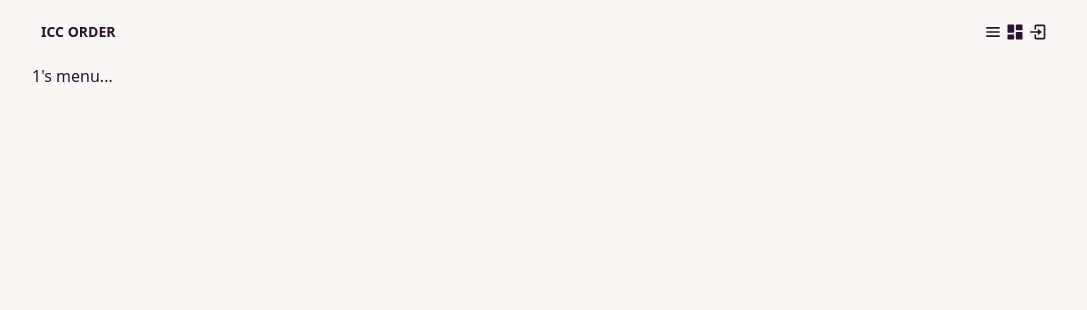
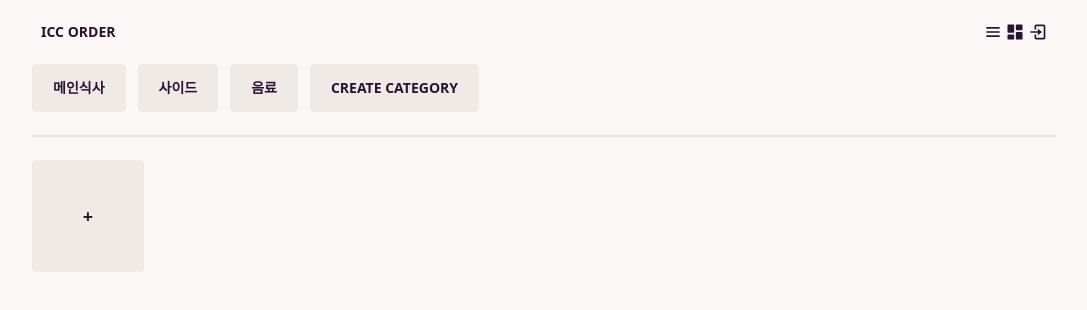
Before and after one commit to LikeCuteCat/lcc-order-frontend, a Next.js app: page /dashboard/1/menu in a window 1280 px wide. Shown: the top 310 px of the page, without its empty margins (96-1183 px from the left). Built offline with nearby package versions, Linux system fonts and the light colour scheme.

Commit message:
add: recoil setting.

```diff
--- a/package.json
+++ b/package.json
@@ -17,7 +17,8 @@
     "react": "18.2.0",
     "react-dom": "18.2.0",
     "react-icons": "^4.11.0",
-    "react-query": "^3.39.3"
+    "react-query": "^3.39.3",
+    "recoil": "^0.7.7"
   },
   "devDependencies": {
     "@babel/core": "^7.23.2",
--- a/src/components/customizedUI/MenuButton.tsx
+++ b/src/components/customizedUI/MenuButton.tsx
@@ -27,13 +27,18 @@ const MenuButton: FC<Props> = ({ userId }) => {
           <div className="text-3xl text-center">ICC ORDER</div>
           <div className="divider" />
           <li>
+            <Link href={basePath}>
+              <a>가게 대시보드</a>
+            </Link>
+          </li>
+          <li>
             <Link href={`${basePath}/profile`}>
-              <a>Profile</a>
+              <a>가게 프로필</a>
             </Link>
           </li>
           <li>
             <Link href={`${basePath}/menu`}>
-              <a>Menu Setting</a>
+              <a>매뉴판 꾸미기</a>
             </Link>
           </li>
         </ul>
--- a/src/components/layout/AppLayout.tsx
+++ b/src/components/layout/AppLayout.tsx
@@ -1,6 +1,7 @@
 import React, { FC, ReactNode } from 'react';
 import Link from 'next/link';
 import { BiLogIn, BiSolidDashboard } from 'react-icons/bi';
+import { useRouter } from 'next/router';
 
 import MenuButton from '../customizedUI/MenuButton';
 
@@ -9,6 +10,8 @@ type Props = {
 };
 
 const AppLayout: FC<Props> = ({ children }) => {
+  const router = useRouter();
+  const inDashbordPage = router.pathname.includes('dashboard');
   return (
     <div className="container mx-auto max-w-screen-lg">
       <div className="navbar bg-base-100 size-lg flex justify-between">
@@ -16,7 +19,7 @@ const AppLayout: FC<Props> = ({ children }) => {
           <a className="btn btn-ghost normal-case hover:bg-transparent">ICC ORDER</a>
         </Link>
         <div>
-          <MenuButton userId="1" />
+          {inDashbordPage && <MenuButton userId="1" />}
           <Link href="/dashboard/1">
             <a className="btn btn-ghost normal-case text-xl hover:bg-transparent">
               <BiSolidDashboard />
--- /dev/null
+++ b/src/components/menu/CategoryButton.tsx
@@ -0,0 +1,19 @@
+import React, { FC } from 'react';
+
+type Props = {
+  data: { id: number; name: string };
+};
+
+const CategoryButton: FC<Props> = ({ data }) => {
+  const onClick = () => {
+    //fetching the menu
+    console.log('clicked for', data.name);
+  };
+  return (
+    <button className="btn w-max px-5 mr-3" onClick={onClick}>
+      {data.name}
+    </button>
+  );
+};
+
+export default CategoryButton;
--- /dev/null
+++ b/src/components/recoil/index.tsx
@@ -0,0 +1,21 @@
+import { atom } from 'recoil';
+
+export const userState = atom({
+  key: 'userState',
+  default: null,
+});
+
+export const categoriesState = atom({
+  key: 'categoriesState',
+  default: [],
+});
+
+export const menusState = atom({
+  key: 'menusState',
+  default: [],
+});
+
+export const seatState = atom({
+  key: 'seatState',
+  default: [],
+});
--- a/src/pages/_app.tsx
+++ b/src/pages/_app.tsx
@@ -1,11 +1,12 @@
-import '../../styles/globals.css'
-import React, {useRef} from 'react'
-import type { AppProps } from 'next/app'
-import { NextWebVitalsMetric } from "next/app";
-import { QueryClient, QueryClientProvider, Hydrate } from "react-query";
-import { DehydratedState } from "react-query/hydration";
-import { ReactQueryDevtools } from "react-query/devtools";
-import Head from 'next/head'
+import '../../styles/globals.css';
+import React, { useRef } from 'react';
+import type { AppProps } from 'next/app';
+import { NextWebVitalsMetric } from 'next/app';
+import { QueryClient, QueryClientProvider, Hydrate } from 'react-query';
+import { DehydratedState } from 'react-query/hydration';
+import { ReactQueryDevtools } from 'react-query/devtools';
+import Head from 'next/head';
+import { RecoilRoot } from 'recoil';
 
 interface MyAppProps extends AppProps {
   pageProps: {
@@ -20,17 +21,19 @@ function MyApp({ Component, pageProps }: MyAppProps) {
   }
 
   return (
-    <QueryClientProvider client={queryClientRef.current}>
-      <Hydrate state={pageProps.dehydratedState}>
+    <RecoilRoot>
+      <QueryClientProvider client={queryClientRef.current}>
         <Head>
           <meta charSet="utf-8" />
           <link rel="icon" href="/favicon.ico" />
           <title>ICC Order</title>
         </Head>
-        <Component {...pageProps} />
-        <ReactQueryDevtools initialIsOpen={false} />
-      </Hydrate>
-    </QueryClientProvider>
+        <Hydrate state={pageProps.dehydratedState}>
+          <Component {...pageProps} />
+          <ReactQueryDevtools initialIsOpen={false} />
+        </Hydrate>
+      </QueryClientProvider>
+    </RecoilRoot>
   );
 }
 
@@ -38,5 +41,4 @@ export function reportWebVitals(metric: NextWebVitalsMetric) {
   console.log(metric);
 }
 
-
-export default MyApp
+export default MyApp;
--- a/src/pages/dashboard/[userId]/menu.tsx
+++ b/src/pages/dashboard/[userId]/menu.tsx
@@ -1,16 +1,31 @@
-import React from 'react';
+import React, { ChangeEvent, useState, FC } from 'react';
 import type { NextPage } from 'next';
 import { useRouter } from 'next/router';
 
 import AppLayout from '../../../components/layout/AppLayout';
-import App from 'next/app';
+import Spacing from '../../../components/layout/Spacing';
+import CategoryButton from '../../../components/menu/CategoryButton';
+
+const categories = [
+  { id: 1, name: '메인식사' },
+  { id: 2, name: '사이드' },
+  { id: 3, name: '음료' },
+];
 
 const Menu: NextPage = () => {
   const router = useRouter();
-  const { userId } = router.query;
   return (
     <AppLayout>
-      <div>{userId}'s menu...</div>
+      <div>
+        {categories.map((data) => (
+          <CategoryButton key={data.name} data={data} />
+        ))}
+        <button className="btn px-5">Create Category</button>
+      </div>
+      <div className="divider" />
+      <div>
+        <button className="btn h-28 w-28 text-lg">+</button>
+      </div>
     </AppLayout>
   );
 };
--- a/src/pages/index.tsx
+++ b/src/pages/index.tsx
@@ -5,7 +5,7 @@ import AppLayout from '../components/layout/AppLayout';
 const Home: NextPage = () => {
   return (
     <AppLayout>
-      <div>Home</div>
+      <div>홈이 필요할까??ㅋㅋㅋ</div>
     </AppLayout>
   );
 };
```
Also changed, not shown: src/components/menu/MenuCard.tsx (added), src/pages/seat/[seatId].tsx (added), 1 other file (tests, documents, lock files or other folders).
